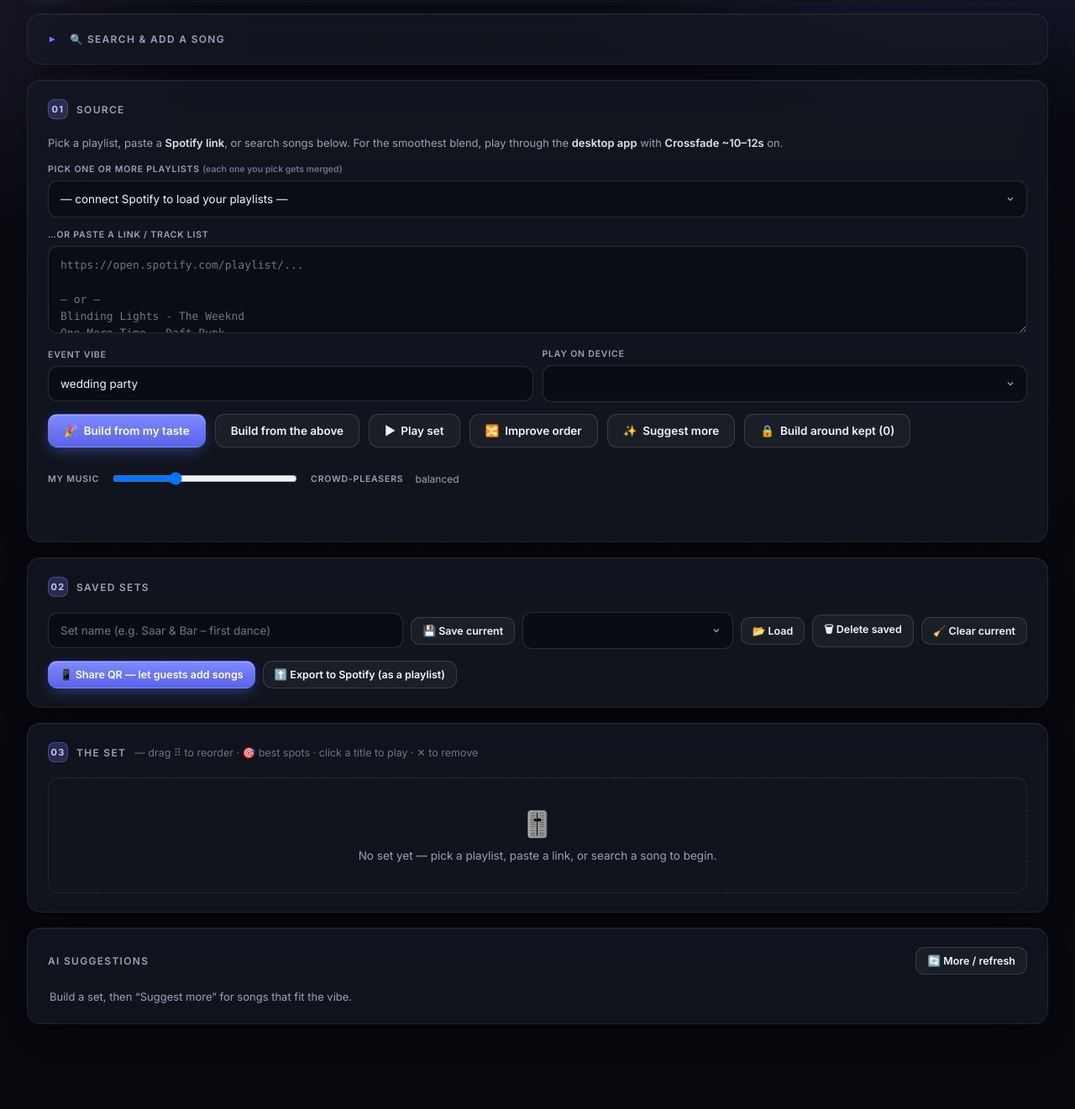
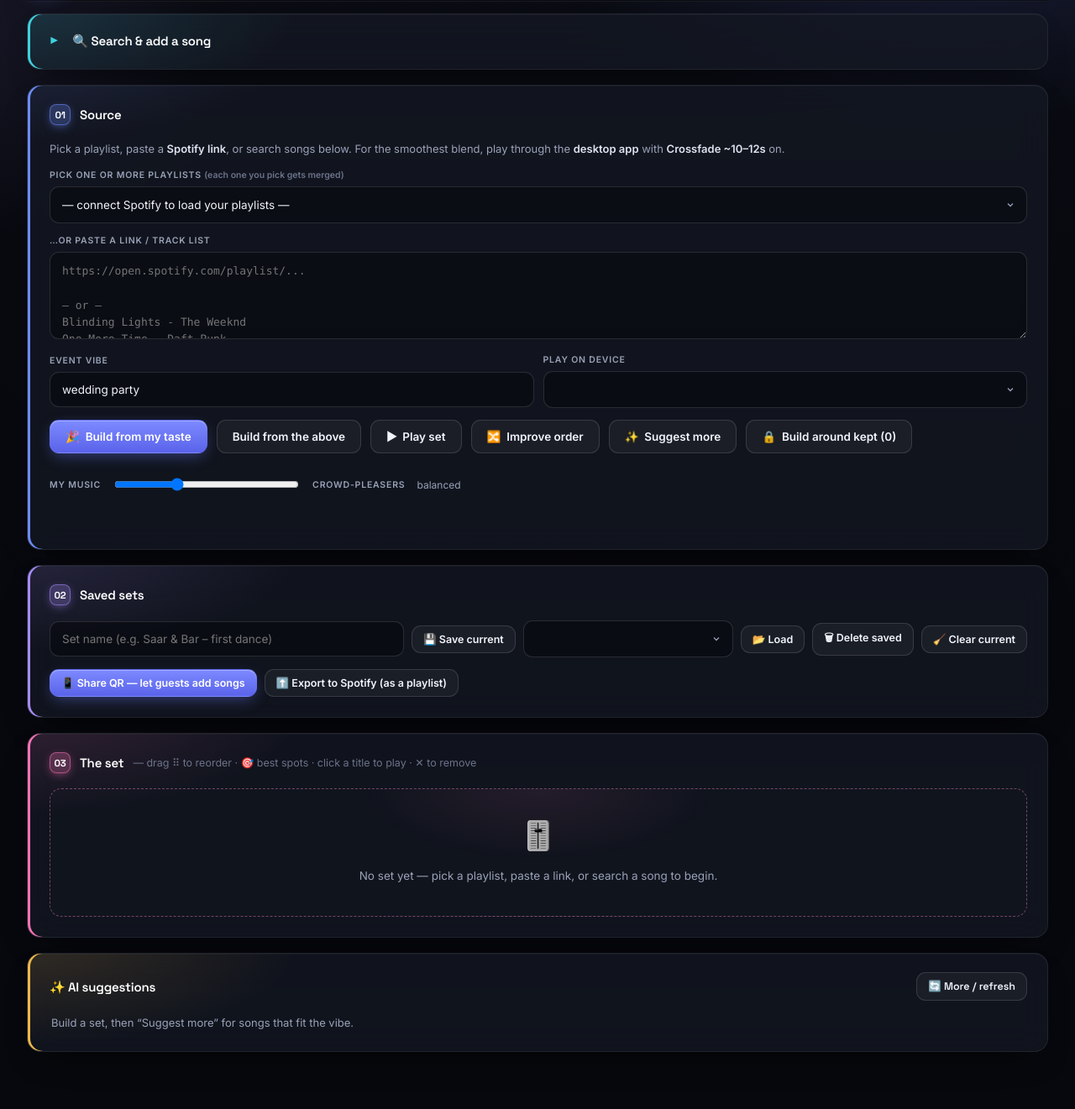
Before and after one commit to InbarShimshon/ai_mixer, a website: page public/index.html in a window 1280 px wide. Shown: the part 77-1398 px from the top of the page at 84% size. Drawn offline with Linux system fonts and the light colour scheme; no server answers.

Commit message:
Make UI more alive: per-section colour identity (accent bar, colored step badges, section-tinted button hovers), larger readable headers, gradient brand, livelier empty state

```diff
--- a/public/index.html
+++ b/public/index.html
@@ -49,7 +49,8 @@
         font-size: 20px; color: #fff;
         background: linear-gradient(140deg, #8b96ff, #5b54e6 60%, #7c4fe0);
         box-shadow: 0 6px 22px var(--accent-glow), inset 0 1px 0 rgba(255,255,255,.25); }
-      .brand h1 { font-family: "Space Grotesk", sans-serif; font-size: 19px; margin: 0; font-weight: 600; letter-spacing: -.2px; }
+      .brand h1 { font-family: "Space Grotesk", sans-serif; font-size: 19px; margin: 0; font-weight: 600; letter-spacing: -.2px;
+        background: linear-gradient(92deg, #fff 20%, #b9c0ff 60%, #d7b8ff); -webkit-background-clip: text; background-clip: text; color: transparent; }
       .brand p { margin: 2px 0 0; font-size: 12.5px; color: var(--muted); }
       header .spacer { flex: 1; }
       .status-pill { display: inline-flex; align-items: center; gap: 7px; font-size: 12.5px; color: var(--muted);
@@ -58,25 +59,37 @@
       .dot.on { background: var(--smooth); box-shadow: 0 0 10px rgba(69,212,131,.7); }
 
       /* Cards */
-      .card { background: var(--panel); backdrop-filter: blur(18px);
+      .card { position: relative; --ca: var(--accent);
+        background: var(--panel); backdrop-filter: blur(18px);
         border: 1px solid var(--border); border-radius: var(--radius);
-        padding: 22px 24px; margin-bottom: 18px;
-        box-shadow: 0 1px 0 rgba(255,255,255,.04) inset, 0 18px 40px -22px rgba(0,0,0,.8);
+        padding: 22px 24px 24px 26px; margin-bottom: 18px;
+        box-shadow: inset 3px 0 0 var(--ca), 0 1px 0 rgba(255,255,255,.04) inset, 0 18px 40px -22px rgba(0,0,0,.8);
+        transition: box-shadow .2s, border-color .2s, transform .2s;
         animation: rise .5s cubic-bezier(.2,.7,.2,1) both; }
+      .card:hover { border-color: var(--border-2); box-shadow: inset 3px 0 0 var(--ca), 0 1px 0 rgba(255,255,255,.06) inset, 0 22px 48px -22px rgba(0,0,0,.85); }
+      .card::after { content:""; position:absolute; inset:0; border-radius:inherit; pointer-events:none; z-index:0;
+        background: radial-gradient(460px 170px at 0% -10%, color-mix(in srgb, var(--ca) 15%, transparent), transparent 70%); }
+      .card > * { position: relative; z-index: 1; }
+      /* per-section colour identity */
+      .c-cyan{--ca:#3fd0dd} .c-blue{--ca:#6d8bff} .c-green{--ca:#45d483}
+      .c-violet{--ca:#a78bfa} .c-pink{--ca:#f472b6} .c-amber{--ca:#edb84a}
       .card:nth-child(2){animation-delay:.04s} .card:nth-child(3){animation-delay:.08s}
       .card:nth-child(4){animation-delay:.12s} .card:nth-child(5){animation-delay:.16s}
       @keyframes rise { from { opacity: 0; transform: translateY(10px); } to { opacity: 1; transform: none; } }
-      .card h2 { display: flex; align-items: center; gap: 10px; font-size: 12px; text-transform: uppercase;
-        letter-spacing: 1.3px; color: var(--muted); margin: 0 0 18px; font-weight: 600; }
-      .card h2 .hint { text-transform: none; letter-spacing: 0; font-weight: 400; color: var(--faint); font-size: 12.5px; }
+      .card h2 { display: flex; align-items: center; gap: 11px; font-size: 15px; text-transform: none;
+        letter-spacing: -.2px; color: #fff; margin: 0 0 18px; font-weight: 600;
+        font-family: "Space Grotesk", sans-serif; }
+      .card h2 .hint { text-transform: none; letter-spacing: 0; font-weight: 400; color: var(--faint); font-size: 12.5px;
+        font-family: "Inter", sans-serif; }
       .ctoggle { cursor: pointer; user-select: none; }
-      .ctoggle::before { content: "▾"; display: inline-block; margin-right: 9px; color: var(--accent); transition: transform .15s; }
+      .ctoggle::before { content: "▾"; display: inline-block; margin-right: 9px; color: var(--ca); transition: transform .15s; }
       .card.collapsed h2 { margin-bottom: 0; }
       .card.collapsed .ctoggle::before { transform: rotate(-90deg); }
       .card.collapsed .cardbody { display: none; }
-      .step { display: grid; place-items: center; width: 24px; height: 24px; border-radius: 8px;
-        background: linear-gradient(140deg, rgba(109,124,255,.25), rgba(167,139,250,.18));
-        border: 1px solid rgba(109,124,255,.4); color: #c3c9ff; font-size: 11px; font-weight: 700; }
+      .step { display: grid; place-items: center; width: 25px; height: 25px; border-radius: 8px;
+        background: color-mix(in srgb, var(--ca) 26%, transparent);
+        border: 1px solid color-mix(in srgb, var(--ca) 55%, transparent); color: #fff; font-size: 11.5px; font-weight: 700;
+        box-shadow: 0 3px 12px -3px color-mix(in srgb, var(--ca) 65%, transparent); }
 
       /* Forms */
       textarea, input, select {
@@ -107,6 +120,9 @@
       .btn-primary:hover { filter: brightness(1.07); box-shadow: 0 8px 24px -4px var(--accent-glow), inset 0 1px 0 rgba(255,255,255,.3); }
       .btn-ghost { background: rgba(255,255,255,.045); color: var(--text); border-color: var(--border-2); }
       .btn-ghost:hover { background: rgba(255,255,255,.09); border-color: rgba(255,255,255,.22); }
+      /* ghost buttons glow in their section's colour on hover */
+      .card .btn-ghost:hover { background: color-mix(in srgb, var(--ca) 13%, rgba(255,255,255,.045));
+        border-color: color-mix(in srgb, var(--ca) 50%, var(--border-2)); color: #fff; }
       .btn-sm { padding: 8px 13px; font-size: 12.5px; }
 
       .toggle { display: inline-flex; align-items: center; gap: 8px; font-size: 12.5px; color: var(--muted);
@@ -167,9 +183,12 @@
       #mixtimeline { width: 100%; height: 140px; border-radius: 10px; background: linear-gradient(180deg, rgba(0,0,0,.35), rgba(0,0,0,.2)); display: block; }
 
       /* Empty state */
-      .empty { text-align: center; padding: 36px 20px; border: 1.5px dashed var(--border-2); border-radius: 14px; color: var(--muted); }
-      .empty .ic { font-size: 30px; opacity: .8; }
-      .empty p { margin: 12px 0 0; font-size: 13.5px; }
+      .empty { text-align: center; padding: 40px 20px; border-radius: 14px; color: var(--muted);
+        border: 1.5px dashed color-mix(in srgb, var(--ca) 35%, var(--border-2));
+        background: radial-gradient(300px 120px at 50% 0%, color-mix(in srgb, var(--ca) 9%, transparent), transparent 70%); }
+      .empty .ic { font-size: 34px; opacity: .9; display: inline-block; animation: float 3.5s ease-in-out infinite; }
+      @keyframes float { 0%,100% { transform: translateY(0); } 50% { transform: translateY(-6px); } }
+      .empty p { margin: 14px 0 0; font-size: 13.5px; }
 
       #status, #suggestStatus, #searchStatus { font-size: 13px; color: var(--muted); margin: 12px 2px 0; min-height: 18px; }
       #notice { font-size: 13px; color: var(--muted); line-height: 1.65; }
@@ -231,7 +250,7 @@
         <button id="logout" class="btn-ghost" style="display:none">Disconnect</button>
       </header>
 
-      <div class="card collapsible collapsed">
+      <div class="card collapsible collapsed c-cyan">
         <h2 class="ctoggle">🔍 Search &amp; add a song</h2>
         <div class="cardbody">
           <div class="row tight">
@@ -243,7 +262,7 @@
         </div>
       </div>
 
-      <div class="card">
+      <div class="card c-blue">
         <h2><span class="step">01</span> Source</h2>
         <div id="notice">
           Pick a playlist, paste a <b>Spotify link</b>, or search songs below. For the smoothest blend,
@@ -279,14 +298,14 @@
         <div id="status"></div>
       </div>
 
-      <div class="card collapsible" id="mixCard" style="display:none">
+      <div class="card collapsible c-green" id="mixCard" style="display:none">
         <h2 class="ctoggle">🎛 Live mix <span class="hint">— the current song crossing into the next, like a DAW</span></h2>
         <div class="cardbody">
           <canvas id="mixtimeline" width="1100" height="140"></canvas>
         </div>
       </div>
 
-      <div class="card">
+      <div class="card c-violet">
         <h2><span class="step">02</span> Saved sets</h2>
         <div class="row tight">
           <input id="setName" placeholder="Set name (e.g. Saar &amp; Bar – first dance)" style="flex:2; min-width:200px" />
@@ -308,7 +327,7 @@
         </div>
       </div>
 
-      <div class="card" id="setCard">
+      <div class="card c-pink" id="setCard">
         <h2><span class="step">03</span> The set <span id="guestBadge" class="gbadge" style="display:none"></span> <span class="hint">— drag ⠿ to reorder · 🎯 best spots · click a title to play · ✕ to remove</span></h2>
         <div id="spots"></div>
         <div id="mixview"></div>
@@ -316,8 +335,8 @@
         <table id="out"></table>
       </div>
 
-      <div class="card">
-        <h2>AI suggestions <button id="moreSuggest" class="btn-ghost btn-sm" style="margin-left:auto">🔄 More / refresh</button></h2>
+      <div class="card c-amber">
+        <h2>✨ AI suggestions <button id="moreSuggest" class="btn-ghost btn-sm" style="margin-left:auto">🔄 More / refresh</button></h2>
         <div id="suggestStatus" class="muted">Build a set, then “Suggest more” for songs that fit the vibe.</div>
         <table id="suggestions"></table>
       </div>
@@ -344,6 +363,6 @@
 
     <div id="toast"></div>
 
-    <script src="player.js?v=20260612b"></script>
+    <script src="player.js?v=20260612c"></script>
   </body>
 </html>
```
